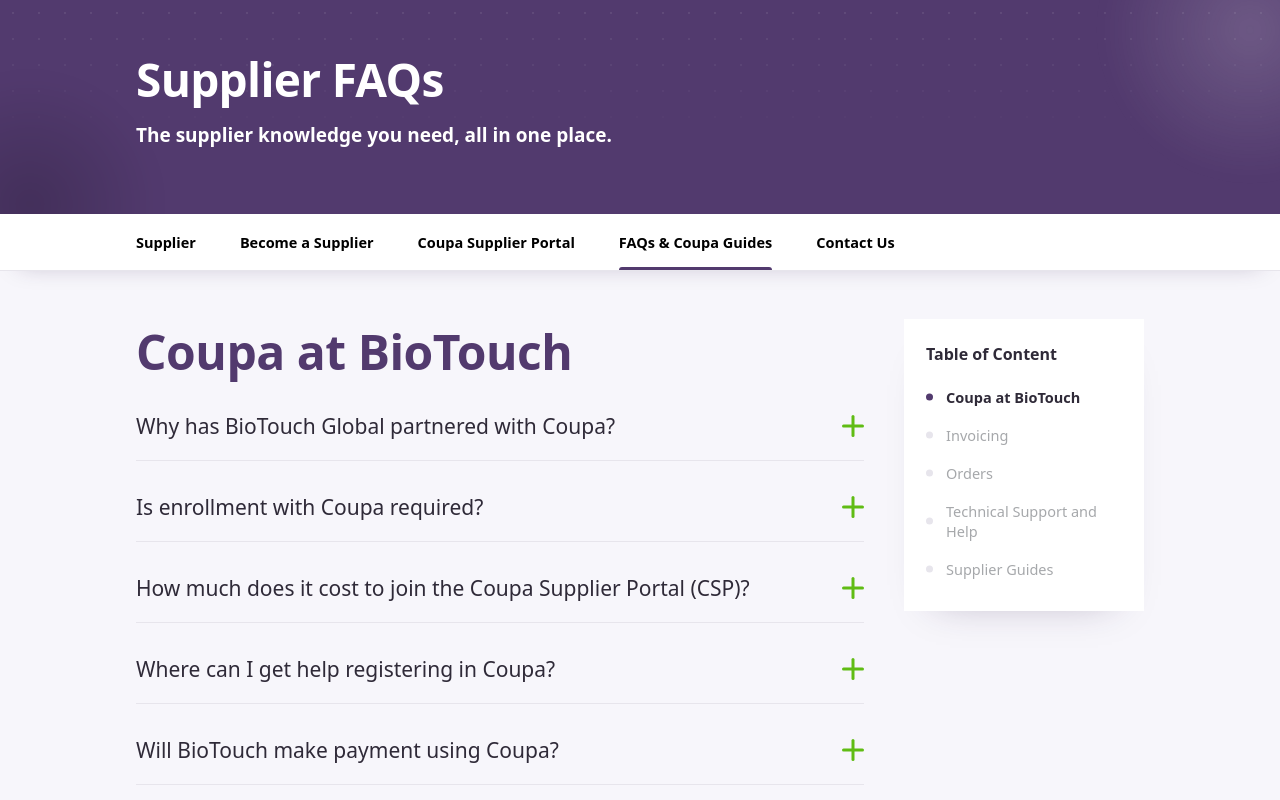
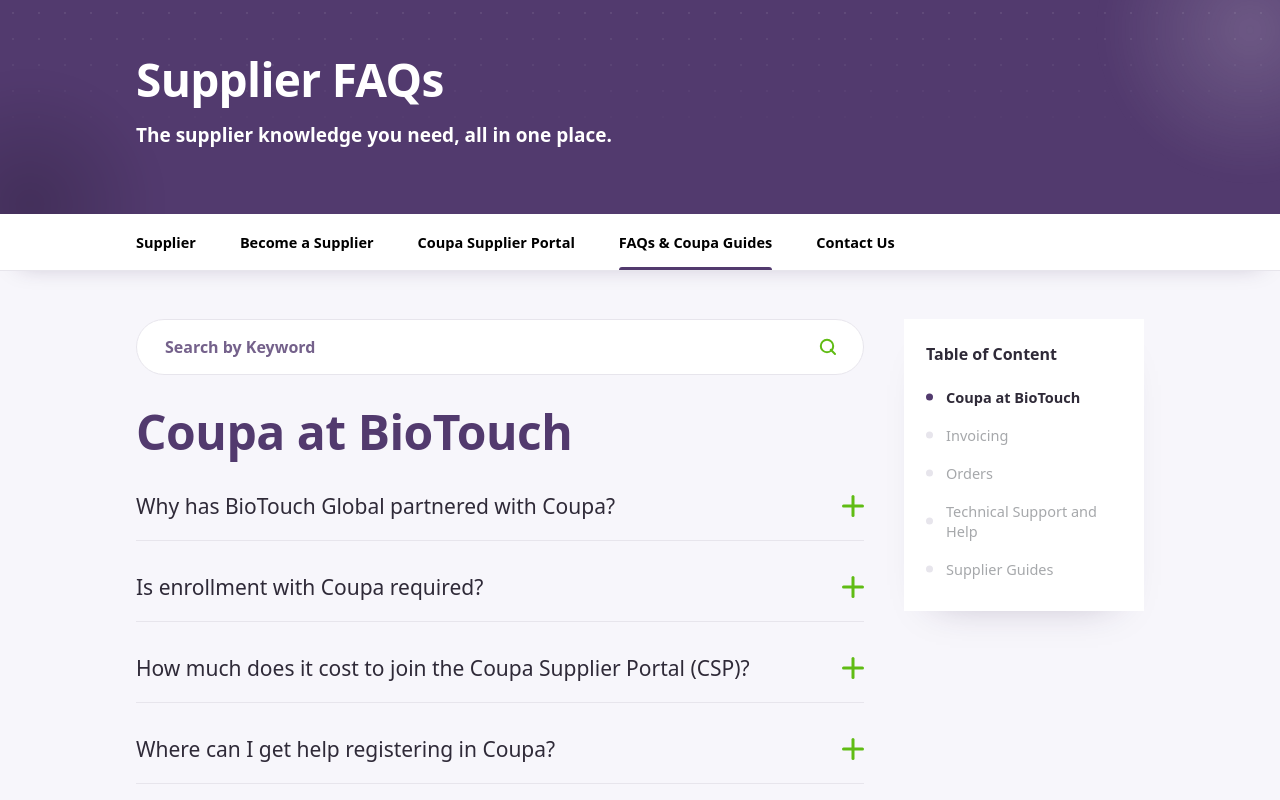
Before and after one commit to shubhpatel6005/BioTouch_Supplier_Page, a React (Vite) app: page / in a window 1280 px wide. Both pictures are taken after a click on the button "FAQs & Coupa Guides". Shown: the top 800 px of the page. Built offline with nearby package versions, Linux system fonts and the light colour scheme.

Commit message:
Add FAQ search bar with keyword highlighting

```diff
--- a/src/SupplierPage.css
+++ b/src/SupplierPage.css
@@ -1115,6 +1115,63 @@
   transform: translateX(-50%) scaleY(0);
 }
 
+/* ------------------------------- FAQ search -------------------------------- */
+/* Plain white pill search field with a green search icon — sits in normal
+   page flow (no full-bleed band). */
+.sp-faq-search-field {
+  position: relative;
+  display: block;
+}
+
+.sp-faq-search-input {
+  width: 100%;
+  appearance: none;
+  font-family: inherit;
+  font-size: 16px;
+  font-weight: 700;
+  color: var(--bt-purple-dark);
+  background: #ffffff;
+  border: 1px solid var(--bt-border);
+  border-radius: var(--radius-pill);
+  padding: 16px 60px 16px 28px;
+  box-shadow: var(--shadow-card);
+}
+
+/* Safari/Chrome add a native "clear" X and magnifier to type="search"
+   fields — hidden since we render our own icon and don't want a duplicate. */
+.sp-faq-search-input::-webkit-search-cancel-button,
+.sp-faq-search-input::-webkit-search-decoration {
+  appearance: none;
+}
+
+.sp-faq-search-input::placeholder {
+  color: var(--bt-purple-dark);
+  opacity: 0.8;
+  font-weight: 700;
+}
+
+.sp-faq-search-input:focus {
+  outline: none;
+  box-shadow: 0 0 0 3px rgba(96, 188, 20, 0.55), 0 20px 40px -18px rgba(0, 0, 0, 0.4);
+}
+
+.sp-faq-search-icon {
+  position: absolute;
+  top: 50%;
+  right: 26px;
+  transform: translateY(-50%);
+  color: var(--bt-green);
+  pointer-events: none;
+}
+
+/* Search-term match highlight — question/answer text and guide titles. */
+.sp-search-highlight {
+  background: #fde68a;
+  color: inherit;
+  border-radius: 3px;
+  padding: 0 1px;
+}
+
 /* -------------------------------- FAQ (flat) ------------------------------- */
 /* Flat divider-list style, matching the reference: bold heading, then each
    question as a plain row with a bottom-border divider and a +/- mark —
@@ -1415,6 +1472,17 @@
   .sp-toc-card {
     padding: 20px 18px;
   }
+
+  /* The 60px/28px side padding (sized for the full-width desktop bar) reads
+     as oversized once the field itself has shrunk this narrow. */
+  .sp-faq-search-input {
+    font-size: 15px;
+    padding: 14px 48px 14px 20px;
+  }
+
+  .sp-faq-search-icon {
+    right: 18px;
+  }
 }
 
 /* Small phone — tighten gutters further and let action buttons take the
@@ -1447,4 +1515,15 @@
     width: 100%;
     justify-content: center;
   }
+
+  .sp-faq-search-input {
+    font-size: 14.5px;
+    padding: 12px 42px 12px 18px;
+  }
+
+  .sp-faq-search-icon {
+    right: 16px;
+    width: 17px;
+    height: 17px;
+  }
 }
--- a/src/SupplierPage.jsx
+++ b/src/SupplierPage.jsx
@@ -15,6 +15,7 @@
   ClipboardIcon,
   StarIcon,
   DocumentDownloadIcon,
+  SearchIcon,
 } from './icons.jsx'
 
 const MAIN_TABS = [
@@ -166,7 +167,7 @@
 // (+/-), revealing a 3-up card grid and a "Download All" button. Reused for
 // "Useful Documents" (Supplier tab) and "Supplier Guides" (FAQs tab) — same
 // box design both places, per request.
-function DocAccordion({ id, title, documents, defaultOpen = false }) {
+function DocAccordion({ id, title, documents, defaultOpen = false, query = '' }) {
   const [open, setOpen] = useState(defaultOpen)
 
   return (
@@ -186,7 +187,7 @@
             <div className="sp-doc-grid">
               {documents.map((doc) => (
                 <a className="sp-doc-card" href="#" key={doc.title}>
-                  <h4>{doc.title}</h4>
+                  <h4>{highlightText(doc.title, query)}</h4>
                   <span className="sp-doc-download">
                     Download PDF
                     <DocumentDownloadIcon />
@@ -260,6 +261,25 @@
       </a>
     )
   })
+}
+
+// Wraps every case-insensitive match of `query` inside `text` in a <mark>
+// (yellow-highlighted). Returns `text` unchanged when there's no query.
+// Used by the FAQ search to highlight matches in questions, answers, and
+// guide titles.
+function highlightText(text, query) {
+  if (!query || !text) return text
+  const escaped = query.replace(/[.*+?^${}()|[\]\\]/g, '\\$&')
+  const parts = text.split(new RegExp(`(${escaped})`, 'ig'))
+  return parts.map((part, i) =>
+    part.toLowerCase() === query.toLowerCase() ? (
+      <mark className="sp-search-highlight" key={i}>
+        {part}
+      </mark>
+    ) : (
+      part
+    )
+  )
 }
 
 /* ------------------------------- CSP tab -------------------------------- */
@@ -593,41 +613,96 @@
 // Flat divider-list style (heading + plain +/- rows), matching the WM
 // reference — no boxed card, no icon chip, no circular chevron badge.
 
-// "Table of Content" entries for the FAQ tab's side card — one per question
-// group plus the Supplier Guides accordion below them.
-const FAQ_TOC_ITEMS = [
-  ...faqTab.groups.map((group) => ({ id: group.id, label: group.title })),
-  { id: 'guides-accordion', label: 'Supplier Guides' },
-]
+function FaqTab() {
+  const [query, setQuery] = useState('')
+  const needle = query.trim().toLowerCase()
 
-function FaqTab() {
+  // Empty query short-circuits to the full, unfiltered lists — searching
+  // matches a question's text or its answer, and a guide's title.
+  const filteredGroups = needle
+    ? faqTab.groups
+        .map((group) => ({
+          ...group,
+          items: group.items.filter(
+            (item) => item.q.toLowerCase().includes(needle) || item.a?.toLowerCase().includes(needle)
+          ),
+        }))
+        .filter((group) => group.items.length > 0)
+    : faqTab.groups
+
+  const filteredGuides = needle
+    ? supplierGuides.filter((doc) => doc.title.toLowerCase().includes(needle))
+    : supplierGuides
+
+  const showGuides = !needle || filteredGuides.length > 0
+  const hasResults = filteredGroups.length > 0 || showGuides
+
+  // The Table of Content only lists whatever's actually showing, so a
+  // search that filters a whole group (or the guides) out doesn't leave a
+  // link pointing at an empty section.
+  const tocItems = [
+    ...filteredGroups.map((group) => ({ id: group.id, label: group.title })),
+    ...(showGuides ? [{ id: 'guides-accordion', label: 'Supplier Guides' }] : []),
+  ]
+
   return (
     <div className="sp-tabpanel">
       <div className="sp-toc-layout">
         <div className="sp-toc-content">
-          {faqTab.groups.map((group) => (
+          <label className="sp-faq-search-field">
+            <input
+              type="search"
+              className="sp-faq-search-input"
+              placeholder="Search by Keyword"
+              value={query}
+              onChange={(event) => setQuery(event.target.value)}
+            />
+            <SearchIcon className="sp-faq-search-icon" aria-hidden="true" />
+          </label>
+
+          {!hasResults && (
+            <p className="sp-text sp-text-muted">No results for “{query}”. Try a different search term.</p>
+          )}
+
+          {filteredGroups.map((group) => (
             <section className="sp-faq-group" id={group.id} key={group.title}>
               <h2 className="sp-faq-heading">{group.title}</h2>
               <div className="sp-accordion">
                 {group.items.map((item) => (
-                  <AccordionItem key={item.q} item={item} />
+                  <AccordionItem key={item.q} item={item} forceOpen={Boolean(needle)} query={needle} />
                 ))}
               </div>
             </section>
           ))}
-          <DocAccordion id="guides-accordion" title="Supplier Guides" documents={supplierGuides} defaultOpen />
+
+          {showGuides && (
+            <DocAccordion
+              id="guides-accordion"
+              title="Supplier Guides"
+              documents={filteredGuides}
+              defaultOpen
+              query={needle}
+            />
+          )}
         </div>
 
-        <TocCard items={FAQ_TOC_ITEMS} />
+        {tocItems.length > 0 && <TocCard items={tocItems} />}
       </div>
     </div>
   )
 }
 
-function AccordionItem({ item }) {
+function AccordionItem({ item, forceOpen = false, query = '' }) {
   const { q, a, list, listType = 'ul', listItems, after } = item
-  const [open, setOpen] = useState(false)
+  const [open, setOpen] = useState(forceOpen)
   const ListTag = listType === 'ol' ? 'ol' : 'ul'
+
+  // Re-syncs to forceOpen only when *it* changes (search started/cleared),
+  // not on every render, so a question the user manually collapsed while
+  // still searching stays collapsed instead of snapping back open.
+  useEffect(() => {
+    setOpen(forceOpen)
+  }, [forceOpen])
 
   return (
     <div className={`sp-accordion-item sp-accordion-item-flat ${open ? 'is-open' : ''}`}>
@@ -637,13 +712,13 @@
         onClick={() => setOpen((o) => !o)}
         aria-expanded={open}
       >
-        <span>{q}</span>
+        <span>{highlightText(q, query)}</span>
         <span className="sp-doc-toggle" aria-hidden="true" />
       </button>
       <div className="sp-accordion-panel">
         <div className="sp-accordion-panel-inner">
           <div className="sp-accordion-body">
-            <p>{a}</p>
+            <p>{highlightText(a, query)}</p>
 
             {list && (
               <ul className="sp-accordion-list">
--- a/src/icons.jsx
+++ b/src/icons.jsx
@@ -91,6 +91,13 @@
   </svg>
 )
 
+export const SearchIcon = (props) => (
+  <svg viewBox="0 0 20 20" fill="none" width="20" height="20" {...props}>
+    <circle cx="9" cy="9" r="6.2" stroke="currentColor" strokeWidth="2" />
+    <path d="M17 17l-4.2-4.2" stroke="currentColor" strokeWidth="2" strokeLinecap="round" />
+  </svg>
+)
+
 export const DocumentDownloadIcon = (props) => (
   <svg viewBox="0 0 24 24" fill="none" width="19" height="19" {...props}>
     <path d="M12 4v10m0 0l-3.5-3.5M12 14l3.5-3.5" stroke="currentColor" strokeWidth="2" strokeLinecap="round" strokeLinejoin="round" />
```
Also changed, not shown: preview.html (+72 -13 lines), 1 other file (tests, documents, lock files or other folders).
